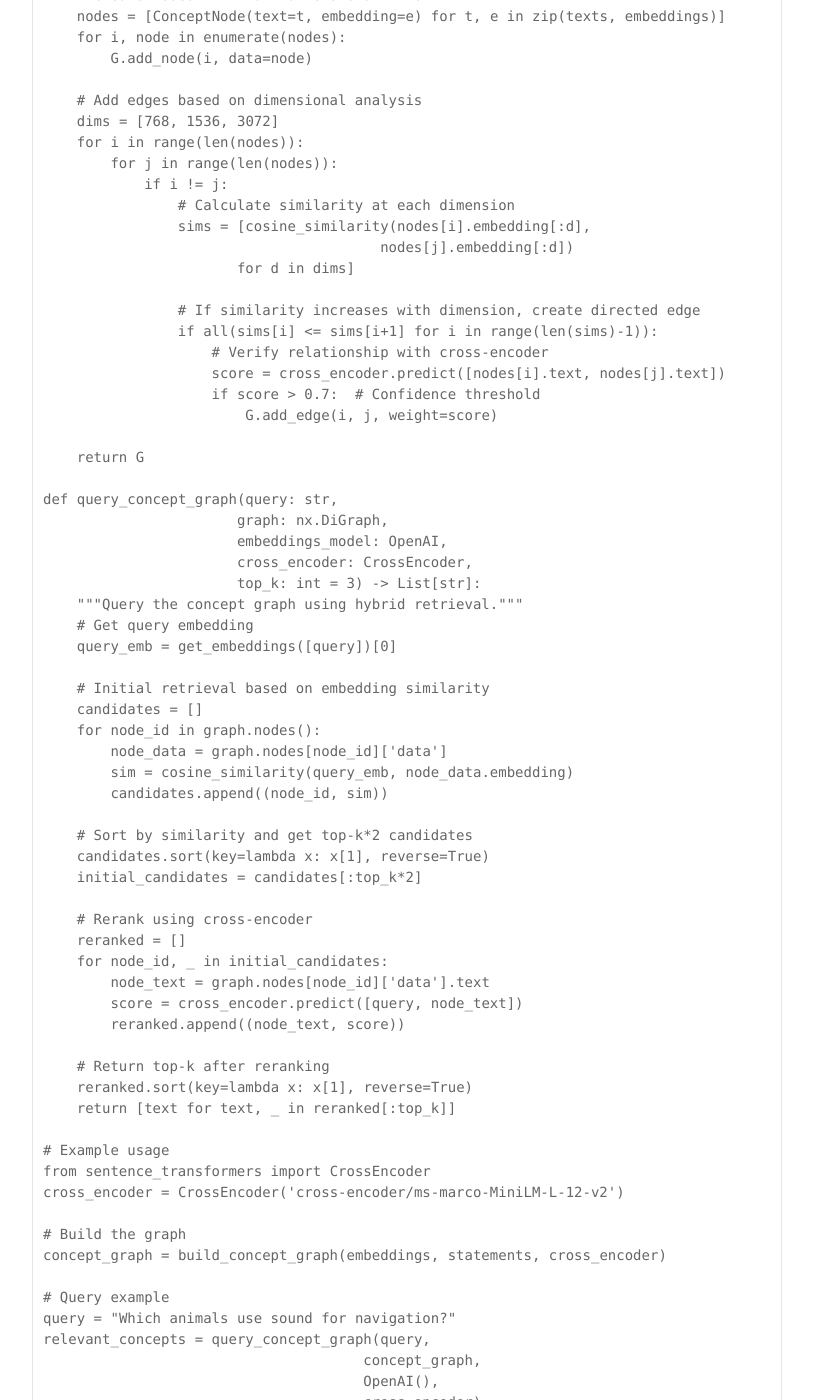
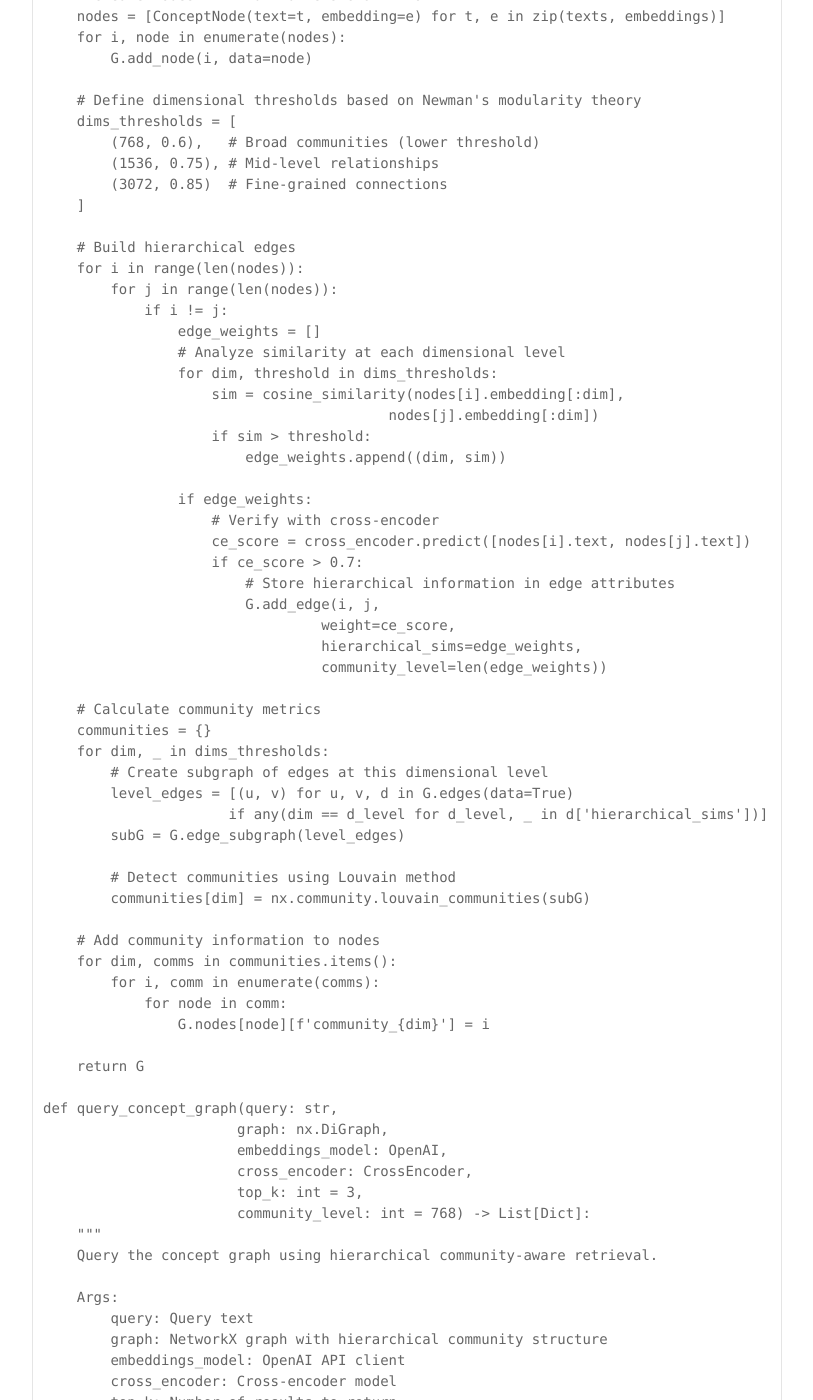
Before and after one commit to nyvyn/nyvyn.github.io, a Jekyll site: the page built from _notes/2024-12-24-graph-embeddings.markdown, in a window 1280 px wide and 1400 px high, scrolled down 3349 px. Shown: the whole window, without its empty margins (233-1046 px from the left). Built offline with Jekyll 4.4.1, drawn with Linux system fonts in a browser that asks for light colours; some of the changed text lies outside the part shown.

Commit message:
feat: Enhance graph embeddings with hierarchical community detection and context-aware retrieval

```diff
--- a/_notes/2024-12-24-graph-embeddings.markdown
+++ b/_notes/2024-12-24-graph-embeddings.markdown
@@ -127,7 +127,7 @@ class ConceptNode:
 def build_concept_graph(embeddings: np.ndarray,
                        texts: List[str],
                        cross_encoder: CrossEncoder) -> nx.DiGraph:
-    """Build a directed graph of concepts with weighted edges."""
+    """Build a directed graph of concepts with hierarchical community structure."""
     G = nx.DiGraph()
 
     # Create nodes with full dimensional info
@@ -135,22 +135,51 @@ def build_concept_graph(embeddings: np.ndarray,
     for i, node in enumerate(nodes):
         G.add_node(i, data=node)
 
-    # Add edges based on dimensional analysis
-    dims = [768, 1536, 3072]
+    # Define dimensional thresholds based on Newman's modularity theory
+    dims_thresholds = [
+        (768, 0.6),   # Broad communities (lower threshold)
+        (1536, 0.75), # Mid-level relationships
+        (3072, 0.85)  # Fine-grained connections
+    ]
+
+    # Build hierarchical edges
     for i in range(len(nodes)):
         for j in range(len(nodes)):
             if i != j:
-                # Calculate similarity at each dimension
-                sims = [cosine_similarity(nodes[i].embedding[:d],
-                                        nodes[j].embedding[:d])
-                       for d in dims]
+                edge_weights = []
+                # Analyze similarity at each dimensional level
+                for dim, threshold in dims_thresholds:
+                    sim = cosine_similarity(nodes[i].embedding[:dim],
+                                         nodes[j].embedding[:dim])
+                    if sim > threshold:
+                        edge_weights.append((dim, sim))
 
-                # If similarity increases with dimension, create directed edge
-                if all(sims[i] <= sims[i+1] for i in range(len(sims)-1)):
-                    # Verify relationship with cross-encoder
-                    score = cross_encoder.predict([nodes[i].text, nodes[j].text])
-                    if score > 0.7:  # Confidence threshold
-                        G.add_edge(i, j, weight=score)
+                if edge_weights:
+                    # Verify with cross-encoder
+                    ce_score = cross_encoder.predict([nodes[i].text, nodes[j].text])
+                    if ce_score > 0.7:
+                        # Store hierarchical information in edge attributes
+                        G.add_edge(i, j,
+                                 weight=ce_score,
+                                 hierarchical_sims=edge_weights,
+                                 community_level=len(edge_weights))
+
+    # Calculate community metrics
+    communities = {}
+    for dim, _ in dims_thresholds:
+        # Create subgraph of edges at this dimensional level
+        level_edges = [(u, v) for u, v, d in G.edges(data=True)
+                      if any(dim == d_level for d_level, _ in d['hierarchical_sims'])]
+        subG = G.edge_subgraph(level_edges)
+
+        # Detect communities using Louvain method
+        communities[dim] = nx.community.louvain_communities(subG)
+
+    # Add community information to nodes
+    for dim, comms in communities.items():
+        for i, comm in enumerate(comms):
+            for node in comm:
+                G.nodes[node][f'community_{dim}'] = i
 
     return G
 
@@ -158,32 +187,72 @@ def query_concept_graph(query: str,
                        graph: nx.DiGraph,
                        embeddings_model: OpenAI,
                        cross_encoder: CrossEncoder,
-                       top_k: int = 3) -> List[str]:
-    """Query the concept graph using hybrid retrieval."""
-    # Get query embedding
+                       top_k: int = 3,
+                       community_level: int = 768) -> List[Dict]:
+    """
+    Query the concept graph using hierarchical community-aware retrieval.
+
+    Args:
+        query: Query text
+        graph: NetworkX graph with hierarchical community structure
+        embeddings_model: OpenAI API client
+        cross_encoder: Cross-encoder model
+        top_k: Number of results to return
+        community_level: Dimensional level for community context (768, 1536, or 3072)
+    """
     query_emb = get_embeddings([query])[0]
 
-    # Initial retrieval based on embedding similarity
-    candidates = []
+    # Initial community-based retrieval
+    community_scores = {}
     for node_id in graph.nodes():
         node_data = graph.nodes[node_id]['data']
-        sim = cosine_similarity(query_emb, node_data.embedding)
-        candidates.append((node_id, sim))
+        # Get similarity at specified community level
+        sim = cosine_similarity(query_emb[:community_level],
+                              node_data.embedding[:community_level])
+        comm_id = graph.nodes[node_id][f'community_{community_level}']
+        if comm_id not in community_scores:
+            community_scores[comm_id] = []
+        community_scores[comm_id].append((node_id, sim))
 
-    # Sort by similarity and get top-k*2 candidates
-    candidates.sort(key=lambda x: x[1], reverse=True)
-    initial_candidates = candidates[:top_k*2]
+    # Get top nodes from each relevant community
+    candidates = []
+    for comm_id, nodes in community_scores.items():
+        # Sort nodes within community
+        nodes.sort(key=lambda x: x[1], reverse=True)
+        # Take top 2 from each community
+        candidates.extend(nodes[:2])
 
-    # Rerank using cross-encoder
+    # Cross-encoder reranking with community context
     reranked = []
-    for node_id, _ in initial_candidates:
+    for node_id, _ in candidates:
         node_text = graph.nodes[node_id]['data'].text
-        score = cross_encoder.predict([query, node_text])
-        reranked.append((node_text, score))
+        # Get community context
+        comm_id = graph.nodes[node_id][f'community_{community_level}']
+        comm_nodes = [n for n in graph.nodes()
+                     if graph.nodes[n][f'community_{community_level}'] == comm_id]
 
-    # Return top-k after reranking
-    reranked.sort(key=lambda x: x[1], reverse=True)
-    return [text for text, _ in reranked[:top_k]]
+        # Include community context in scoring
+        context = " ".join([graph.nodes[n]['data'].text for n in comm_nodes[:3]])
+        score = cross_encoder.predict([f"Context: {context}\nQuery: {query}",
+                                     node_text])
+
+        # Calculate PageRank centrality within community
+        comm_subgraph = graph.subgraph(comm_nodes)
+        centrality = nx.pagerank(comm_subgraph).get(node_id, 0)
+
+        # Combine scores
+        final_score = 0.7 * score + 0.3 * centrality
+
+        reranked.append({
+            'text': node_text,
+            'score': final_score,
+            'community_id': comm_id,
+            'centrality': centrality
+        })
+
+    # Return top-k results with metadata
+    reranked.sort(key=lambda x: x['score'], reverse=True)
+    return reranked[:top_k]
 
 # Example usage
 from sentence_transformers import CrossEncoder
```
